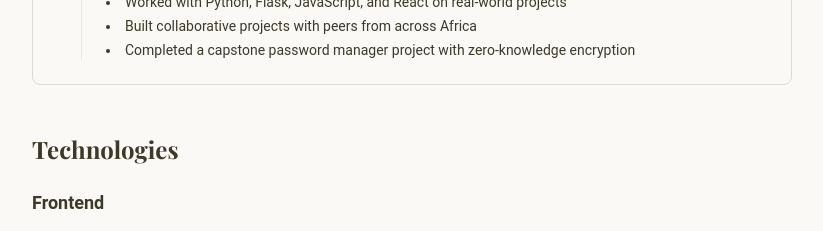
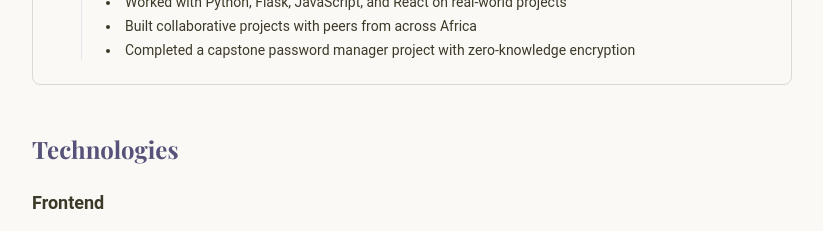
Before and after one commit to sanotogii/classic-potfolio, a Next.js app: page / in a window 1280 px wide. Shown: the part 920-1151 px from the top of the page, without its empty margins (228-1051 px from the left). Built offline with nearby package versions, Linux system fonts and the light colour scheme; a web font is replaced by a local one.

Commit message:
style: update text colors for Technologies header

```diff
--- a/src/app/technologies.tsx
+++ b/src/app/technologies.tsx
@@ -25,7 +25,7 @@ import {
 const Technologies = () => {
   return (
     <div className="mt-12">
-      <h1 className="text-2xl pb-6 font-serif font-bold">Technologies</h1>
+      <h1 className="text-2xl pb-6 font-serif font-bold text-[#575279] dark:text-[#c3c0b6]">Technologies</h1>
 
       {/* Frontend Section */}
       <div className="mb-8">
```
